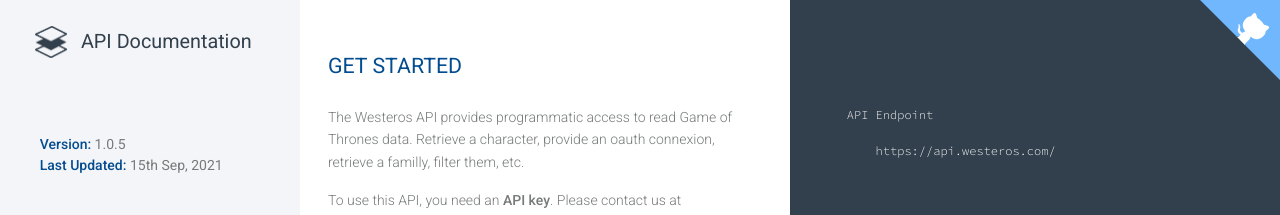
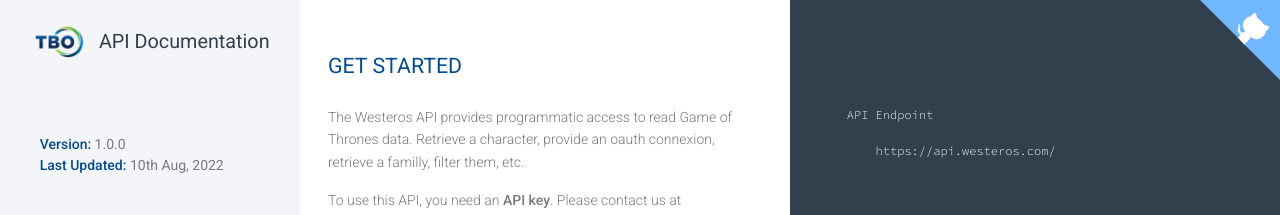
Before and after one commit to alvintanu/DOC_API, a plain HTML site: page index.html in a window 1280 px wide. Shown: the top 215 px of the page. Drawn offline with nearby package versions, Linux system fonts and the light colour scheme.

Commit message:
Change Logo, version, and last update

```diff
--- a/index.html
+++ b/index.html
@@ -29,7 +29,7 @@
 <div class="left-menu">
     <div class="content-logo">
         <div class="logo">
-            <img alt="platform by Emily van den Heever from the Noun Project" title="platform by Emily van den Heever from the Noun Project" src="images/logo.png" height="32" />
+            <img alt="platform by Emily van den Heever from the Noun Project" title="platform by Emily van den Heever from the Noun Project" src="images/logotbo.webp" height="32" />
             <span>API Documentation</span>
         </div>
         <button class="burger-menu-icon" id="button-menu-mobile">
@@ -39,8 +39,8 @@
     <div class="mobile-menu-closer"></div>
     <div class="content-menu">
         <div class="content-infos">
-            <div class="info"><b>Version:</b> 1.0.5</div>
-            <div class="info"><b>Last Updated:</b> 15th Sep, 2021</div>
+            <div class="info"><b>Version:</b> 1.0.0</div>
+            <div class="info"><b>Last Updated:</b> 10th Aug, 2022</div>
         </div>
         <ul>
             <li class="scroll-to-link active" data-target="content-get-started">
@@ -55,6 +55,7 @@
         </ul>
     </div>
 </div>
+
 <div class="content-page">
     <div class="content-code"></div>
     <div class="content">
```
Also changed, not shown: images/logo.png (deleted), images/logotbo.webp (added).
